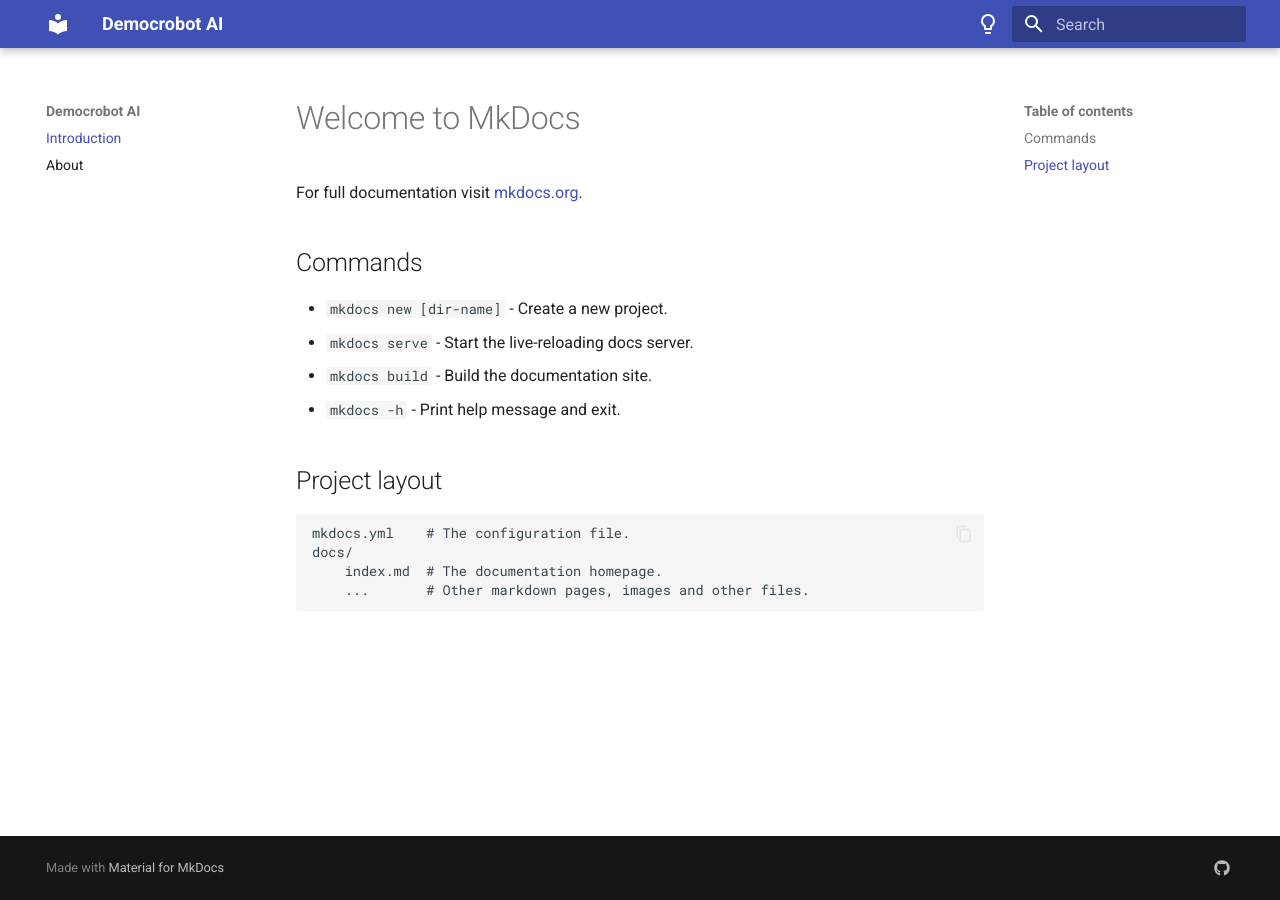
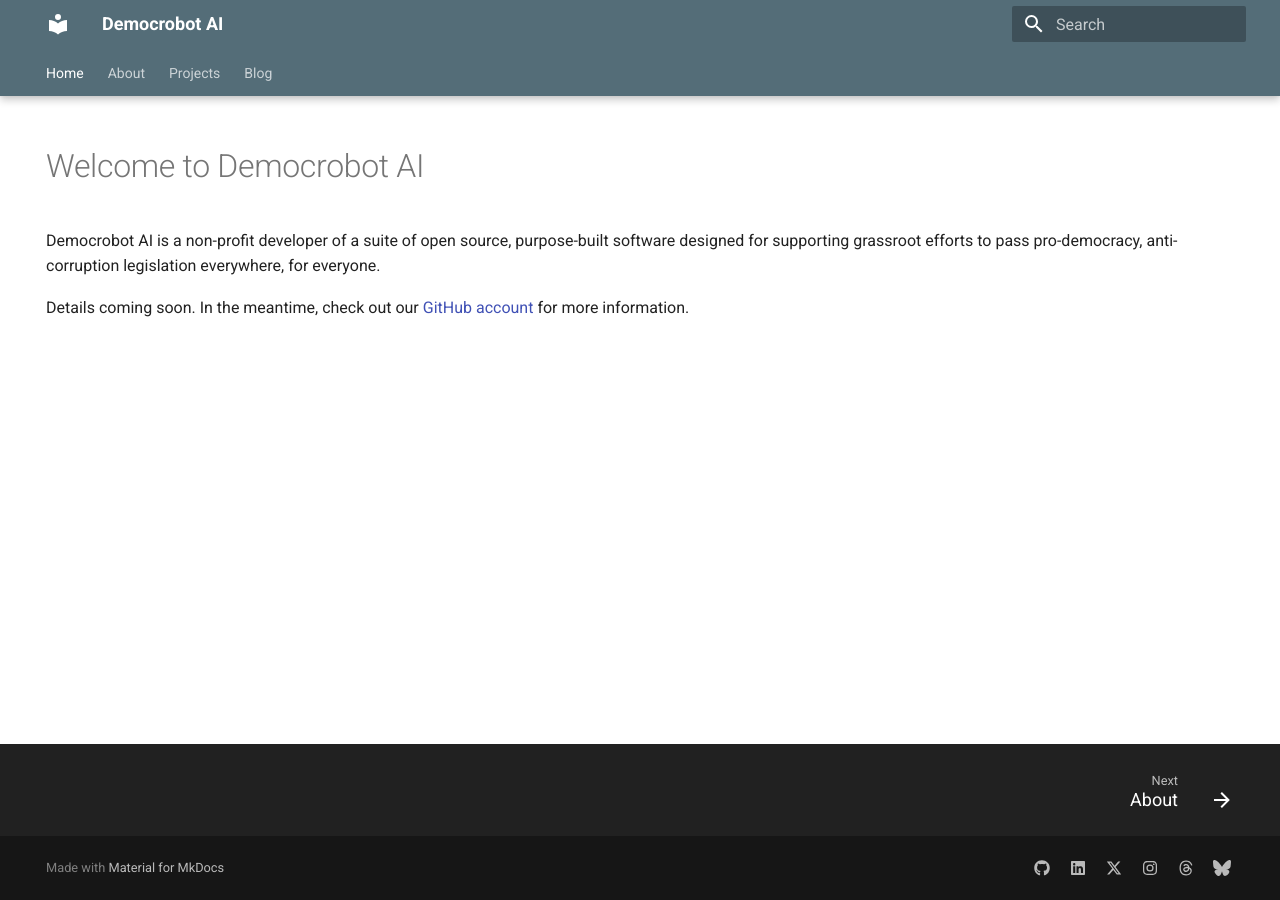
Before and after one commit to democrobot/democrobot.github.io, an MkDocs documentation site: the page built from docs/index.md, in a window 1280 px wide. Built offline with MkDocs 1.6.1 and Material for MkDocs 9.7.7, drawn with Linux system fonts in a browser that asks for light colours.

Commit message:
Update projects and home page

```diff
--- a/docs/index.md
+++ b/docs/index.md
@@ -1,17 +1,13 @@
-# Welcome to MkDocs
+---
+hide:
+  - navigation
+  - toc
+---
 
-For full documentation visit [mkdocs.org](https://www.mkdocs.org).
+# Welcome to Democrobot AI
 
-## Commands
+Democrobot AI is a non-profit developer of a suite of open source, purpose-built software designed for
+supporting grassroot efforts to pass pro-democracy, anti-corruption legislation everywhere, for everyone.
 
-* `mkdocs new [dir-name]` - Create a new project.
-* `mkdocs serve` - Start the live-reloading docs server.
-* `mkdocs build` - Build the documentation site.
-* `mkdocs -h` - Print help message and exit.
-
-## Project layout
-
-    mkdocs.yml    # The configuration file.
-    docs/
-        index.md  # The documentation homepage.
-        ...       # Other markdown pages, images and other files.
+Details coming soon. In the meantime, check out our [GitHub account](https://github.com/democrobot)
+for more information.
--- a/mkdocs.yml
+++ b/mkdocs.yml
@@ -1,30 +1,70 @@
 site_name: Democrobot AI
 site_url: https://www.democrobot.org
 theme:
+  palette:
+    primary: blue grey
+    accent: light green
   name: material
   icon:
     repo: fontawesome/brands/github
-  palette:
-    - media: "(prefers-color-scheme: light)"
-      scheme: default
-      toggle:
-        icon: material/lightbulb-outline
-        name: Switch to Dark Mode
-    - media: "(prefers-color-scheme: dark)"
-      scheme: slate
-      toggle:
-        icon: material/lightbulb
-        name: Switch to Light Mode
   features:
     - content.code.copy
+    - navigation.tabs
+    - navigation.tabs.sticky
+    - navigation.footer
+    - navigation.sections
+    - navigation.top
+    - toc.follow
+    - toc.integrate
+    - search.suggest
+    - search.highlight
+    - search.share
+
 extra:
   social:
     - icon: fontawesome/brands/github
       link: https://github.com/democrobot
+      name: Democrobot on GitHub
+    - icon: fontawesome/brands/linkedin
+      link: https://www.linkedin.com/company/democrobot
+      name: Democrobot on LinkedIn
+    - icon: fontawesome/brands/x-twitter
+      link: https://www.x.com/democrobotnet
+      name: Democrobot on X (Twitter)
+    - icon: fontawesome/brands/instagram
+      link: https://www.instagram.com/democrobot
+      name: Democrobot on Instagram
+    - icon: fontawesome/brands/threads
+      link: https://www.threads.net/@democrobot
+      name: Democrobot on Threads
+    - icon: fontawesome/brands/bluesky
+      link: https://bsky.app/profile/democrobot.bsky.social
+      name: Democrobot on Bluesky
+  consent:
+    title: Cookie consent
+    description: >-
+
+      We use cookies to recognize your repeated visits and preferences, as well
+      as to measure the effectiveness of our documentation and whether users
+      find what they're searching for. With your consent, you're helping us to
+      make our documentation better.
+
 markdown_extensions:
   - admonition
   - attr_list
   - md_in_html
+  - pymdownx.blocks.caption
+  - pymdownx.emoji:
+      emoji_index: !!python/name:material.extensions.emoji.twemoji
+      emoji_generator: !!python/name:material.extensions.emoji.to_svg
+plugins:
+  - search
+  - blog:
+      post_url_format: "{slug}"
+  - tags
 nav:
-    - Introduction: 'index.md'
+    - Home: 'index.md'
     - About: 'about.md'
+    - Projects: 'projects'
+    - Blog:
+      - blog/index.md
```
Also changed, not shown: docs/about.md (+8 -1 lines), docs/blog/index.md (added, +1 -0 lines), docs/projects/democracrm.md (added, +9 -0 lines), docs/projects/index.md (added, +27 -0 lines), docs/projects/legiscrapers.md (added, +9 -0 lines), 1 other file.
